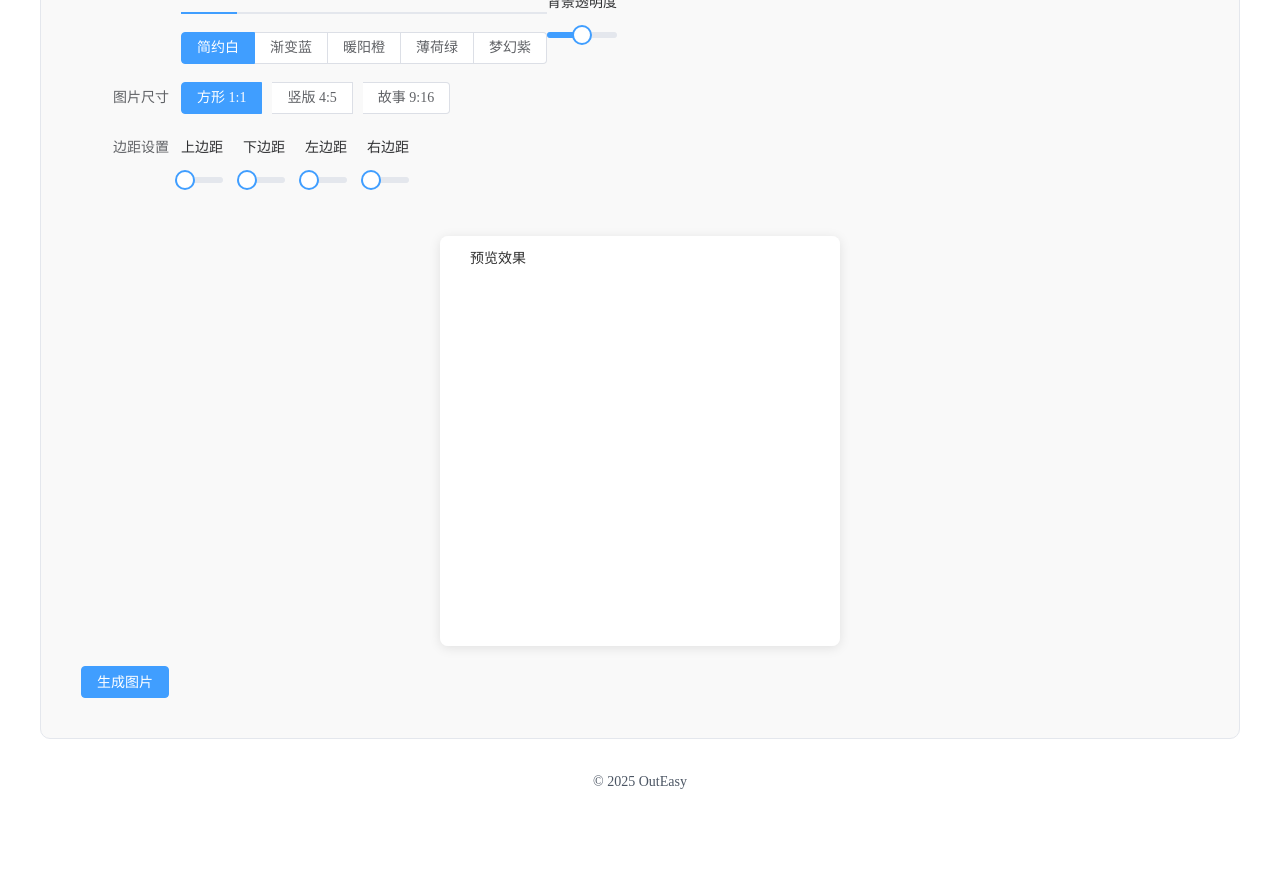
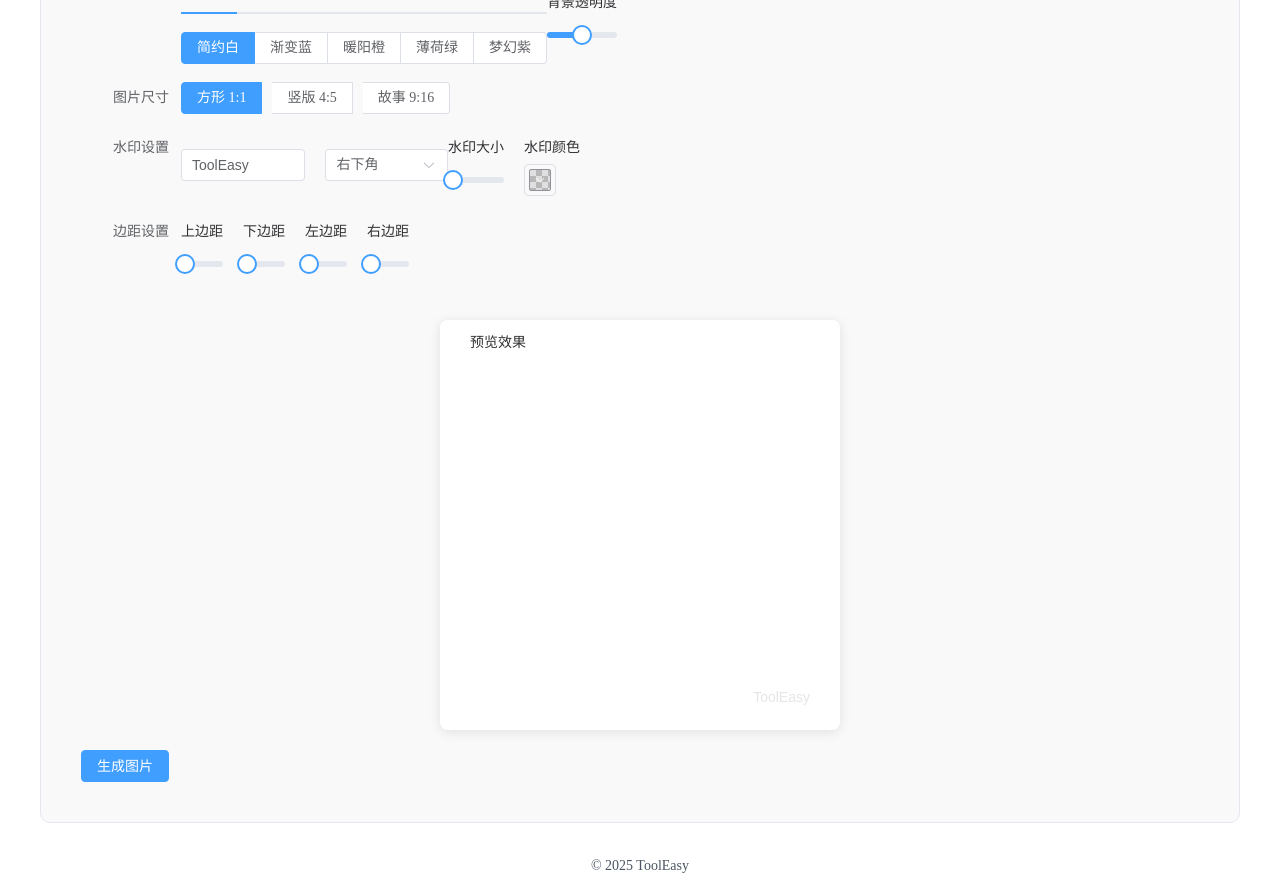
Before and after one commit to tooleasy/tooleasy.github.io, a Nuxt app: page /text2image in a window 1280 px wide. Shown: the part 580-1476 px from the top of the page. Before the commit the page ends 1392 px from the top, so only its background shows below. Built offline with nearby package versions, Linux system fonts and the light colour scheme.

Commit message:
文字转图片-加水印

```diff
--- a/components/Footer.vue
+++ b/components/Footer.vue
@@ -5,7 +5,7 @@
       <el-col :span="24">
         <!-- el-col 用于创建列布局，span="24" 表示占据整行 -->
         <div class="text-center">
-          <p class="text-gray-600 text-sm">&copy; 2025 OutEasy</p>
+          <p class="text-gray-600 text-sm">&copy; 2025 ToolEasy</p>
         </div>
       </el-col>
     </el-row>
--- a/components/Header.vue
+++ b/components/Header.vue
@@ -5,7 +5,7 @@
         <el-col :span="2">
           <el-menu mode="horizontal" router :ellipsis="false">
             <el-menu-item index="/">
-              <span>OutEasy</span>
+              <span>ToolEasy</span>
             </el-menu-item>
           </el-menu>
         </el-col>
--- a/pages/text2image.vue
+++ b/pages/text2image.vue
@@ -95,6 +95,41 @@
             </el-radio-group>
           </el-form-item>
 
+          <!-- 水印设置 -->
+          <el-form-item label="水印设置">
+            <el-row :gutter="20">
+              <el-col :span="12">
+                <el-input v-model="watermarkText" placeholder="请输入水印文本" />
+              </el-col>
+              <el-col :span="12">
+                <el-select v-model="watermarkPosition" placeholder="选择水印位置">
+                  <el-option label="左上角" value="leftTop" />
+                  <el-option label="右上角" value="rightTop" />
+                  <el-option label="左下角" value="leftBottom" />
+                  <el-option label="右下角" value="rightBottom" />
+                </el-select>
+              </el-col>
+            </el-row>
+            <el-row :gutter="20" class="mt-4">
+              <el-col :span="12">
+                <div>水印大小</div>
+                <el-slider
+                  v-model="watermarkSize"
+                  :min="12"
+                  :max="36"
+                  :format-tooltip="value => `${value}px`"
+                />
+              </el-col>
+              <el-col :span="12">
+                <div>水印颜色</div>
+                <el-color-picker
+                  v-model="watermarkColor"
+                  show-alpha
+                />
+              </el-col>
+            </el-row>
+          </el-form-item>
+
           <!-- 边距设置 -->
           <el-form-item label="边距设置">
             <el-row :gutter="20">
@@ -143,6 +178,7 @@
           <div v-for="(page, index) in pages" :key="index" class="preview-container" :style="previewStyle(index)">
             <div ref="textCanvas" class="text-canvas" :style="textStyle(index)">
               {{ page || '预览效果' }}
+              <div class="watermark" :style="watermarkStyle()">{{ watermarkText }}</div>
             </div>
           </div>
         </div>
@@ -168,6 +204,11 @@
   const fontSize = ref(14)  // 设置默认字体大小为 14px
   const textColor = ref('#333333')
   const backgroundColor = ref('#ffffff')
+  // 水印设置
+  const watermarkText = ref('ToolEasy')
+  const watermarkSize = ref(14)
+  const watermarkColor = ref('rgba(0, 0, 0, 0.1)')
+  const watermarkPosition = ref('rightBottom') // 水印位置：leftTop, rightTop, leftBottom, rightBottom
   const imageSize = ref('square')
   const textCanvas = ref(null)
   const pages = ref([])
@@ -236,6 +277,26 @@
     };
     reader.readAsDataURL(file.raw);
   };
+
+  const watermarkStyle = () => {
+    const position = {
+      leftTop: { top: '10px', left: '10px' },
+      rightTop: { top: '10px', right: '10px' },
+      leftBottom: { bottom: '10px', left: '10px' },
+      rightBottom: { bottom: '10px', right: '10px' }
+    }[watermarkPosition.value]
+
+    return {
+      position: 'absolute',
+      fontSize: `${watermarkSize.value}px`,
+      color: watermarkColor.value,
+      ...position,
+      zIndex: 3,
+      pointerEvents: 'none',
+      userSelect: 'none',
+      fontFamily: 'Arial'
+    }
+  }
 
   const textStyle = (index) => ({
     fontFamily: fontFamily.value,
```
